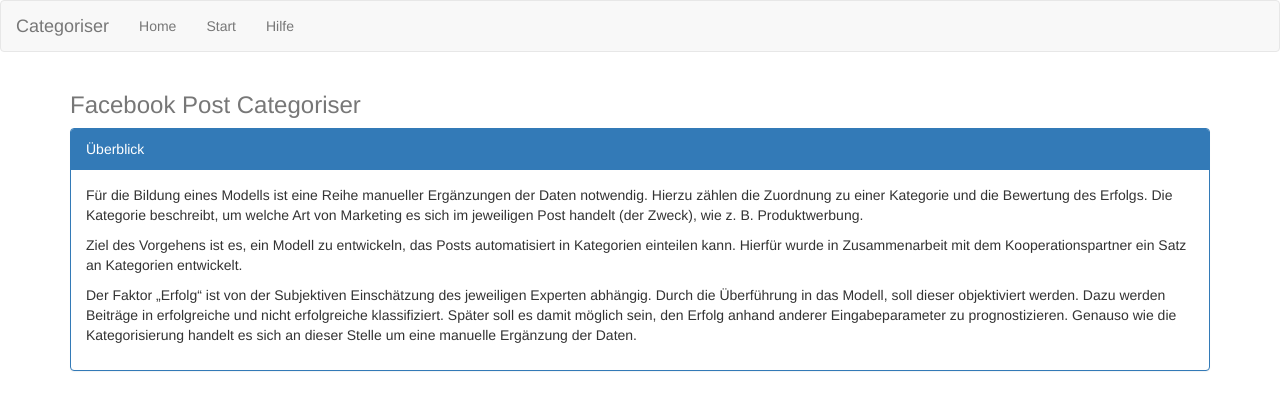
After one commit to CCWI/post-categoriser-tool, a Flask app: page /help in a window 1280 px wide. The commit adds this page. Shown: the top 410 px of the page. Run offline with Flask 2, Linux system fonts and the light colour scheme; some libraries are stand-ins or nearby versions.

Commit message:
Added navbar and help.

```diff
--- a/app.py
+++ b/app.py
@@ -35,6 +35,9 @@ def get_pw(username):
 def main():
     return render_template('index.html')
 
+@app.route('/help')
+def help():
+    return render_template('help.html')
 
 @app.route('/generate')
 def generate():
--- /dev/null
+++ b/templates/help.html
@@ -0,0 +1,30 @@
+{% extends "layout.html" %}
+{% block title %}Hilfe{% endblock %}
+{% block head %}
+    {{ super() }}
+{% endblock %}
+{% block content %}
+    <div class="container">
+        <div class="header bottom-buffer">
+            <h3 class="text-muted">Facebook Post Categoriser</h3>
+        </div>
+        <div class="panel panel-primary">
+            <div class="panel-heading">Überblick</div>
+            <div class="panel-body">
+                <p>Für die Bildung eines Modells ist eine Reihe manueller Ergänzungen der Daten notwendig. Hierzu zählen
+                    die
+                    Zuordnung zu einer Kategorie und die Bewertung des Erfolgs. Die Kategorie beschreibt, um welche Art
+                    von
+                    Marketing es sich im jeweiligen Post handelt (der Zweck), wie z. B. Produktwerbung.</p>
+                <p>Ziel des Vorgehens ist es, ein Modell zu entwickeln, das Posts automatisiert in Kategorien einteilen
+                    kann. Hierfür wurde in Zusammenarbeit mit dem Kooperationspartner ein Satz an Kategorien entwickelt.
+                <p>Der Faktor „Erfolg“ ist von der Subjektiven Einschätzung des jeweiligen Experten abhängig. Durch die
+                    Überführung in das Modell, soll dieser objektiviert werden. Dazu werden Beiträge in erfolgreiche und
+                    nicht erfolgreiche klassifiziert. Später soll es damit möglich sein, den Erfolg anhand anderer
+                    Eingabeparameter zu prognostizieren. Genauso wie die Kategorisierung handelt es sich an dieser
+                    Stelle
+                    um eine manuelle Ergänzung der Daten.</p>
+            </div>
+        </div>
+    </div>
+{% endblock %}
--- /dev/null
+++ b/templates/layout.html
@@ -0,0 +1,46 @@
+<!doctype html>
+<html>
+<head>
+    {% block head %}
+        <link href="http://getbootstrap.com/dist/css/bootstrap.min.css" rel="stylesheet">
+        <!-- jQuery library -->
+        <script src="https://ajax.googleapis.com/ajax/libs/jquery/3.2.1/jquery.min.js"></script>
+        <!-- Latest compiled JavaScript -->
+        <script src="https://maxcdn.bootstrapcdn.com/bootstrap/3.3.7/js/bootstrap.min.js"></script>
+        <title>{% block title %}{% endblock %} - Sentiment Categoriser Tool</title>
+    {% endblock %}
+</head>
+<body>
+<div id="header">
+    <nav class="navbar navbar-default">
+        <div class="container-fluid">
+            <!-- Brand and toggle get grouped for better mobile display -->
+            <div class="navbar-header">
+                <button type="button" class="navbar-toggle collapsed" data-toggle="collapse"
+                        data-target="#bs-example-navbar-collapse-1" aria-expanded="false">
+                    <span class="sr-only">Toggle navigation</span>
+                    <span class="icon-bar"></span>
+                    <span class="icon-bar"></span>
+                    <span class="icon-bar"></span>
+                </button>
+                <a class="navbar-brand" href="/">Categoriser</a>
+            </div>
+
+            <!-- Collect the nav links, forms, and other content for toggling -->
+            <div class="collapse navbar-collapse" id="bs-example-navbar-collapse-1">
+                <ul class="nav navbar-nav">
+                    <li><a href="/">Home</a></li>
+                    <li><a href="/generate">Start</a></li>
+                    <li><a href="/help">Hilfe</a></li>
+                </ul>
+            </div><!-- /.navbar-collapse -->
+        </div><!-- /.container-fluid -->
+    </nav>
+</div>
+<div id="content">{% block content %}{% endblock %}</div>
+<div id="footer">
+    {% block footer %}
+    {% endblock %}
+</div>
+</body>
+</html>
```
Also changed, not shown: templates/index.html (+16 -22 lines).
